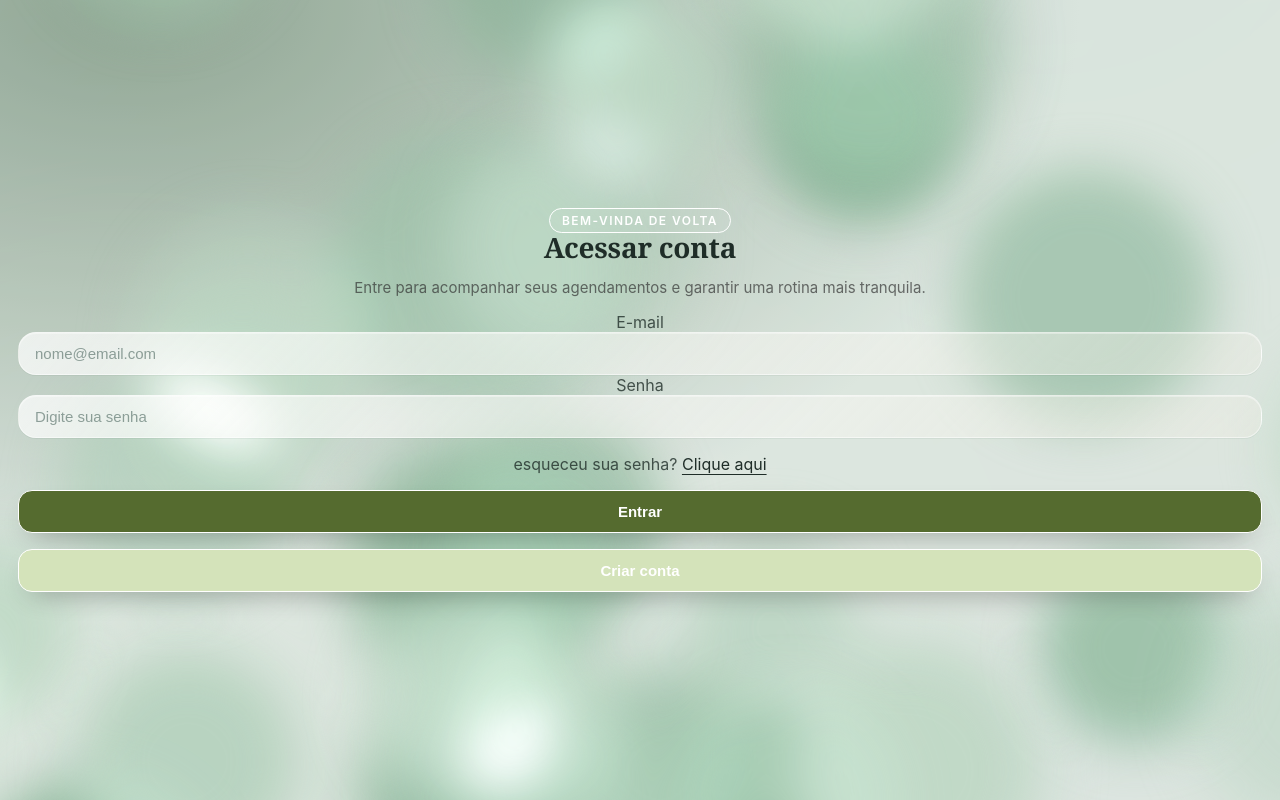
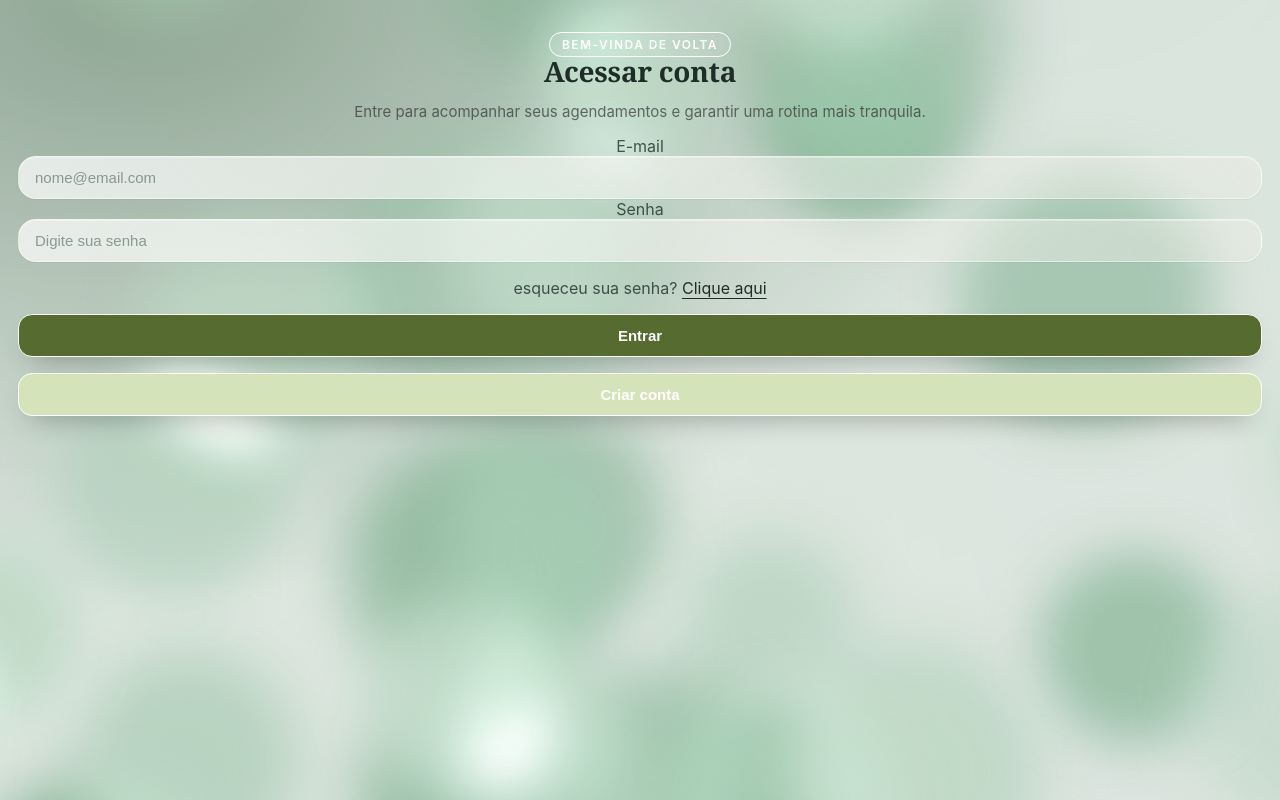
Before and after one commit to leoxavier3914-arch/rbagenda, a Next.js app: page /login in a window 1280 px wide. Built offline with nearby package versions, Linux system fonts and the light colour scheme; no server answers.

Commit message:
Align procedimento page layout with agendamentos

```diff
--- a/src/app/procedimento.css
+++ b/src/app/procedimento.css
@@ -51,7 +51,14 @@ body.procedimento-screen .reveal-content{transition-delay:.26s}
 }
 
 body.procedimento-screen .page{position:relative;min-height:100svh;z-index:1}
-body.procedimento-screen .center{min-height:100svh;display:grid;place-items:center;padding:calc(18px + env(safe-area-inset-top)) 18px calc(18px + env(safe-area-inset-bottom));position:relative}
+body.procedimento-screen .center{
+  min-height:100svh;
+  display:grid;
+  align-content:start;
+  justify-items:center;
+  padding:calc(32px + env(safe-area-inset-top)) 18px calc(18px + env(safe-area-inset-bottom));
+  position:relative;
+}
 body.procedimento-screen .center + .center{ margin-top:-1px; }
 body.procedimento-screen .stack{display:grid;justify-items:center;gap:clamp(12px,2.2vw,18px)}
 body.procedimento-screen header{text-align:center}
```
